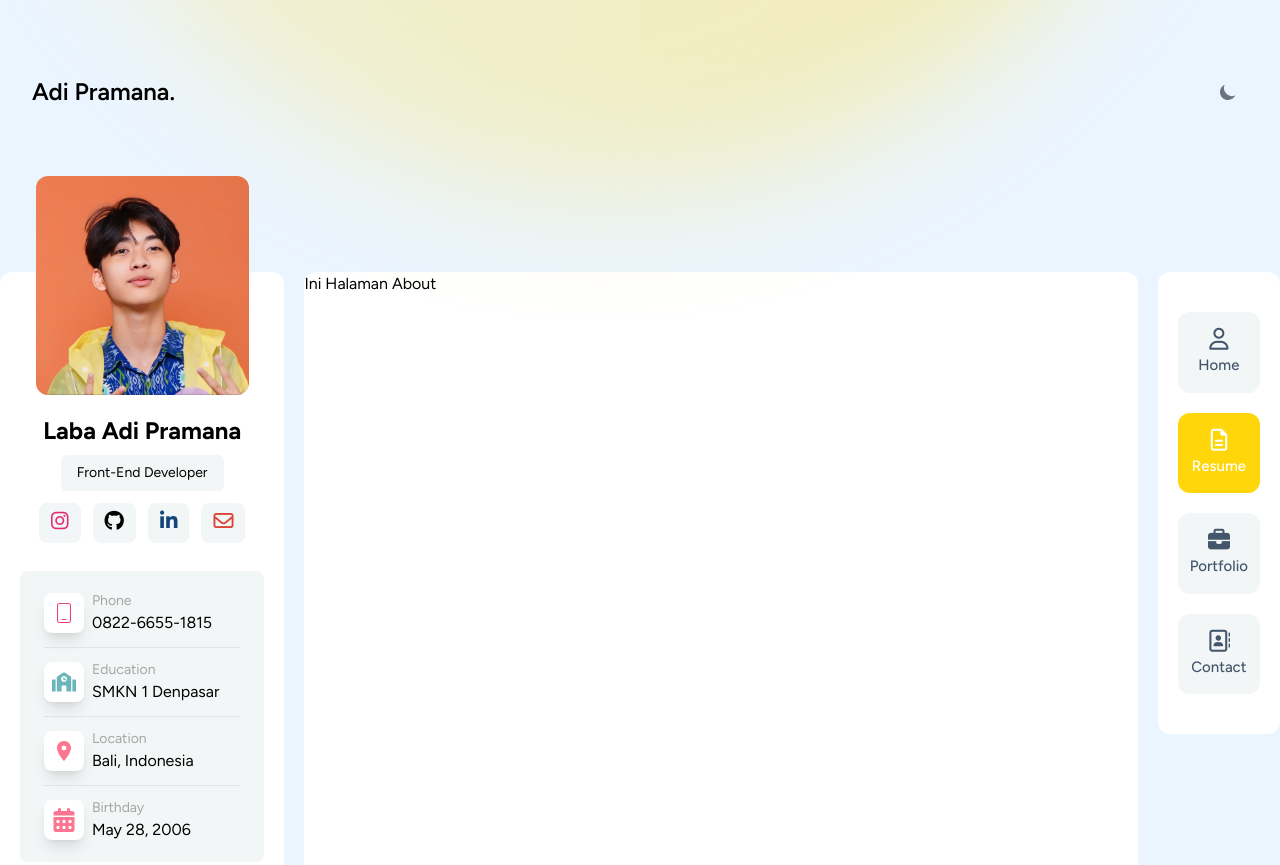
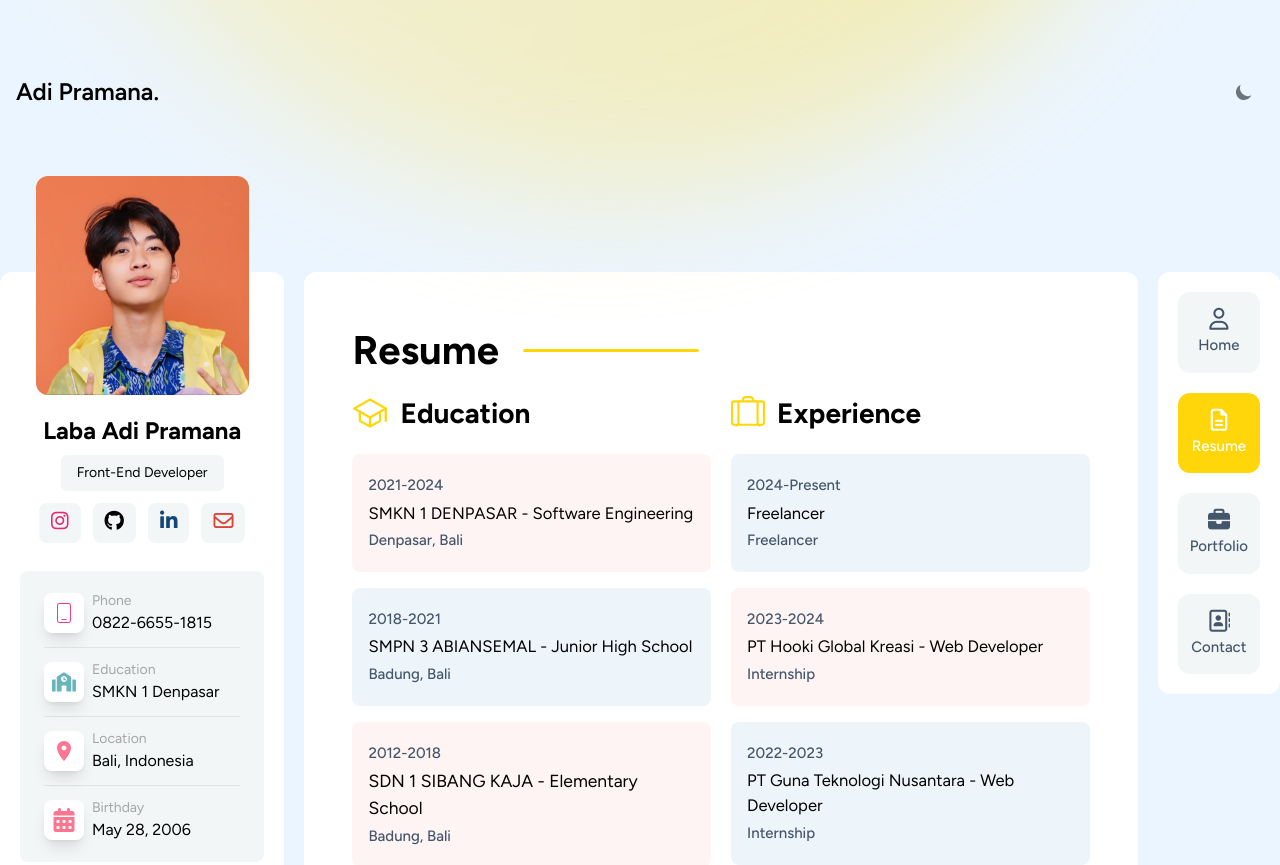
Before and after one commit to dekadii01/portfolio-react, a React (Vite) app: page /about in a window 1280 px wide. Shown: the top 865 px of the page. Built offline with nearby package versions, Linux system fonts and the light colour scheme.

Commit message:
finished education and experience section on resume page

```diff
--- a/index.html
+++ b/index.html
@@ -15,6 +15,14 @@
       crossorigin="anonymous"
       referrerpolicy="no-referrer"
     />
+    <script>
+    // On page load or when changing themes, best to add inline in `head` to avoid FOUC
+    if (localStorage.getItem('color-theme') === 'dark' || (!('color-theme' in localStorage) && window.matchMedia('(prefers-color-scheme: dark)').matches)) {
+        document.documentElement.classList.add('dark');
+    } else {
+        document.documentElement.classList.remove('dark')
+    }
+</script>
   </head>
   <body className="dark">
     <div id="root"></div>
--- a/src/components/CardRight/index.jsx
+++ b/src/components/CardRight/index.jsx
@@ -2,7 +2,7 @@ import MenuItem from "../MenuItem";
 
 const CardRight = () => {
   return (
-    <div className="hidden lg:inline-block lg:col-span-1 bg-white dark:bg-black rounded-xl p-5 z-10 h-fit">
+    <div className="hidden lg:inline-block lg:col-span-1 bg-white dark:bg-black rounded-xl px-5 z-10 h-fit">
       <MenuItem path="/" menu="Home" />
       <MenuItem path="/about" menu="Resume" />
       <MenuItem path="/portfolio" menu="Portfolio" />
--- a/src/components/Navbar/index.jsx
+++ b/src/components/Navbar/index.jsx
@@ -4,7 +4,7 @@ import { Link } from "react-router-dom";
 const Navbar = () => {
   return (
     <nav className="container mx-auto relative z-50">
-      <div className="container flex flex-wrap items-center justify-between mx-auto py-4 rounded-full">
+      <div className=" flex flex-wrap items-center justify-between mx-auto py-4 rounded-full">
         <a href="#" className="">
           <span className="self-center text-2xl font-semibold whitespace-nowrap dark:text-white">Adi Pramana.</span>
         </a>
@@ -12,6 +12,7 @@ const Navbar = () => {
           <Flowbite>
             <DarkThemeToggle />
           </Flowbite>
+
           <button
             data-collapse-toggle="navbar-hamburger"
             type="button"
@@ -26,7 +27,7 @@ const Navbar = () => {
           </button>
         </div>
 
-        <div className="hidden w-5/6 sm:w-11/12 absolute top-[50px]" id="navbar-hamburger">
+        <div className="hidden w-11/12 sm:w-[96%] absolute top-[50px]" id="navbar-hamburger">
           <ul className="flex flex-col font-medium mt-4 rounded-lg bg-gray-50 dark:bg-gray-800 dark:border-gray-700 ">
             <li>
               <Link to="/" className={`${location.pathname === "/" ? "nav-active" : "nav-not-active"}`} aria-current="page">
--- a/src/layouts/index.jsx
+++ b/src/layouts/index.jsx
@@ -7,8 +7,8 @@ import Navbar from "../components/Navbar";
 
 const Layouts = (props) => {
   return (
-    <div className="w-full min-h-[100dvh] dark:bg-slate-800 bg-blue-50 relative py-14">
-      <img src={Ellipse} alt="" className="absolute top-0" />
+    <div className="w-full min-h-[100dvh] dark:bg-zinc-950 bg-blue-50 relative py-14">
+      <img src={Ellipse} alt="" className="absolute top-0 inline-block dark:hidden " />
       {/* <img src={BgEllipse} alt="" className="absolute bottom-20 left-1/2 transform -translate-x-1/2" /> */}
       <Navbar />
 
--- a/src/pages/AboutPage/index.jsx
+++ b/src/pages/AboutPage/index.jsx
@@ -1,10 +1,61 @@
+import { IoSchoolOutline } from "react-icons/io5";
+import { BsSuitcaseLg } from "react-icons/bs";
 import Layouts from "../../layouts";
 
 const AboutPage = () => {
   return (
     <div>
       <Layouts>
-        <h1>Ini Halaman About</h1>
+        <section id="education-exp" className="p-5 md:p-12">
+          <div className="flex items-center gap-x-6 mb-3">
+            <h1 className="font-bold text-[40px] text-black dark:text-white">Resume</h1>
+            <div className="h-[3px] w-44 rounded-lg bg-primary"></div>
+          </div>
+          <div className="grid md:grid-cols-2 gap-x-5 gap-y-5 lg:gap-y-0">
+            <div id="education">
+              <div className="flex items-center gap-x-3 mb-5">
+                <IoSchoolOutline className="text-4xl text-primary" />
+                <h1 className="text-[28px] font-bold text-black dark:text-white">Education</h1>
+              </div>
+              <div className="bg-[#fff4f4] py-5 px-4 rounded-lg dark:bg-transparent dark:border dark:border-[#353535]">
+                <p className="text-bodytext dark:text-abuDark text-[15px] font-medium ">2021-2024</p>
+                <h1 className="my-1 text-[16.6px] dark:text-[16.5px] text-black dark:text-white">SMKN 1 DENPASAR - Software Engineering</h1>
+                <p className="text-bodytext dark:text-abuDark text-[15px] font-medium ">Denpasar, Bali</p>
+              </div>
+              <div className="bg-[#eef5fa] py-5 px-4 rounded-lg dark:bg-transparent dark:border dark:border-[#353535] my-4">
+                <p className="text-bodytext dark:text-abuDark text-[15px] font-medium ">2018-2021</p>
+                <h1 className="my-1 text-[16.6px] text-black dark:text-white">SMPN 3 ABIANSEMAL - Junior High School</h1>
+                <p className="text-bodytext dark:text-abuDark text-[15px] font-medium ">Badung, Bali</p>
+              </div>
+              <div className="bg-[#fff4f4] py-5 px-4 rounded-lg dark:bg-transparent dark:border dark:border-[#353535]">
+                <p className="text-bodytext dark:text-abuDark text-[15px] font-medium ">2012-2018</p>
+                <h1 className="my-1 text-[16.6px] md:text-[17.5px] text-black dark:text-white">SDN 1 SIBANG KAJA - Elementary School</h1>
+                <p className="text-bodytext dark:text-abuDark text-[15px] font-medium ">Badung, Bali</p>
+              </div>
+            </div>
+            <div id="experience">
+              <div className="flex items-center gap-x-3 mb-5">
+                <BsSuitcaseLg className="text-[34px] text-primary" />
+                <h1 className="text-[28px] font-bold text-black dark:text-white">Experience</h1>
+              </div>
+              <div className="bg-[#eef5fa] py-5 px-4 rounded-lg dark:bg-transparent dark:border dark:border-[#353535]">
+                <p className="text-bodytext dark:text-abuDark text-[15px] font-medium ">2024-Present</p>
+                <h1 className="my-1 text-[16.6px] text-black dark:text-white">Freelancer</h1>
+                <p className="text-bodytext dark:text-abuDark text-[15px] font-medium ">Freelancer</p>
+              </div>
+              <div className="bg-[#fff4f4] py-5 px-4 rounded-lg dark:bg-transparent dark:border dark:border-[#353535] my-4">
+                <p className="text-bodytext dark:text-abuDark text-[15px] font-medium ">2023-2024</p>
+                <h1 className="my-1 text-[16.6px] text-black dark:text-white">PT Hooki Global Kreasi - Web Developer</h1>
+                <p className="text-bodytext dark:text-abuDark text-[15px] font-medium ">Internship</p>
+              </div>
+              <div className="bg-[#eef5fa] py-5 px-4 rounded-lg dark:bg-transparent dark:border dark:border-[#353535]">
+                <p className="text-bodytext dark:text-abuDark text-[15px] font-medium ">2022-2023</p>
+                <h1 className="my-1 text-[16.6px] text-black dark:text-white">PT Guna Teknologi Nusantara - Web Developer</h1>
+                <p className="text-bodytext dark:text-abuDark text-[15px] font-medium ">Internship</p>
+              </div>
+            </div>
+          </div>
+        </section>
       </Layouts>
     </div>
   );
--- a/src/pages/ContactPage/index.jsx
+++ b/src/pages/ContactPage/index.jsx
@@ -3,7 +3,12 @@ import Layouts from "../../layouts";
 const ContactPage = () => {
   return (
     <Layouts>
-      <h1>Ini halaman contact</h1>
+      <section id="education-exp" className="p-5 md:p-12">
+        <div className="flex items-center gap-x-6 mb-3">
+          <h1 className="font-bold text-[40px] text-black dark:text-white">Contact</h1>
+          <div className="h-[3px] w-44 rounded-lg bg-primary"></div>
+        </div>
+      </section>
     </Layouts>
   );
 };
--- a/src/pages/HomePage/index.jsx
+++ b/src/pages/HomePage/index.jsx
@@ -52,7 +52,7 @@ const HomePage = () => {
           </div>
         </div>
       </section>
-      <section id="client" className="mt-14 bg-[#f8fbfb] dark:bg-[#0d0d0d] p-5 rounded-lg">
+      <section id="client" className="mt-14 bg-[#f8fbfb] dark:bg-[#0d0d0d] p-5">
         <h1 className="text-3xl font-medium text-black dark:text-white text-center mb-3">Client</h1>
         <div className="flex justify-center mb-2">
           <img src={LogoIgnos} alt="" width={110} />
--- a/src/pages/PortfolioPage/index.jsx
+++ b/src/pages/PortfolioPage/index.jsx
@@ -3,7 +3,12 @@ import Layouts from "../../layouts";
 const PortfolioPage = () => {
   return (
     <Layouts>
-      <h1>Ini halaman portfolio</h1>
+      <section id="education-exp" className="p-5 md:p-12">
+        <div className="flex items-center gap-x-6 mb-3">
+          <h1 className="font-bold text-[40px] text-black dark:text-white">Portfolio</h1>
+          <div className="h-[3px] w-44 rounded-lg bg-primary"></div>
+        </div>
+      </section>
     </Layouts>
   );
 };
```
